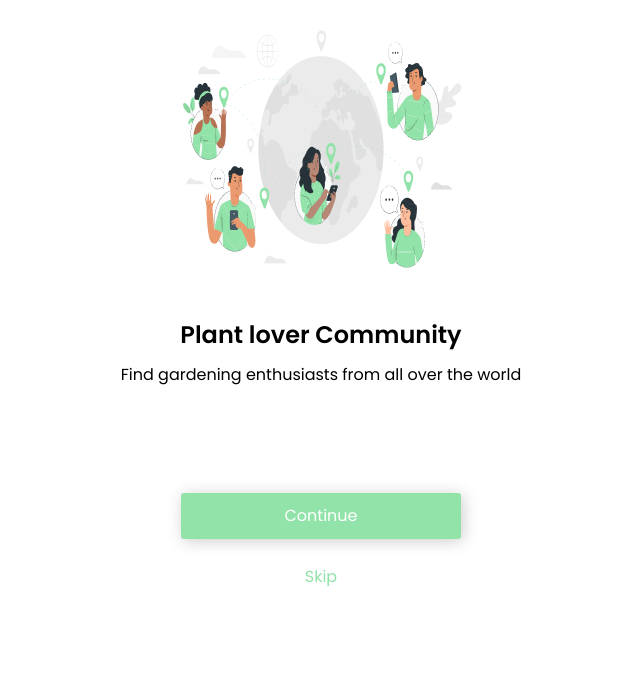
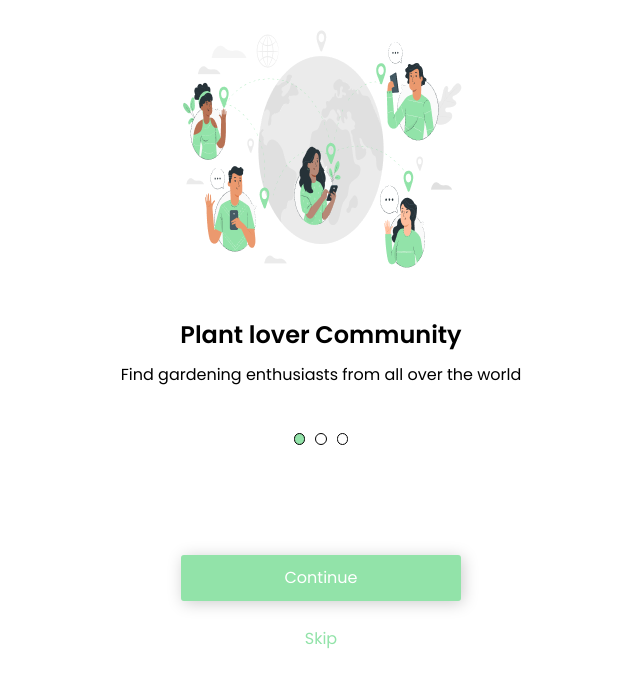
Before and after one commit to ygorgama/projeto-site-responsivo, a plain HTML site: page index.html in a window 1280 px wide. Shown: the whole page, without its empty margins (319-959 px from the left). Drawn offline with Linux system fonts and the light colour scheme.

Commit message:
Adicionado área para mostrar em que página da aplicação você está

```diff
--- a/css/style.css
+++ b/css/style.css
@@ -49,6 +49,26 @@ a {
   color: #92e3a9;
 }
 
+.navegation {
+  margin-top: 50px;
+  display: flex;
+  justify-content: center;
+}
+
+.nav-span {
+  padding: 0.3em;
+  border-radius: 100%;
+  border: 1px solid #000;
+}
+
+.nav-span:not(:last-child) {
+  margin-right: 10px;
+}
+
+.fixed {
+  background-color: #92e3a9;
+}
+
 @media screen and (max-width: 285px) {
   body {
     background: #fff;
--- a/index.html
+++ b/index.html
@@ -20,6 +20,11 @@
         <img src="./img/Online world-pana (1) 1.png" alt="" />
         <h1 class="title">Plant lover Community</h1>
         <p>Find gardening enthusiasts from all over the world</p>
+        <div class="navegation">
+          <span class="nav-span fixed"></span>
+          <span class="nav-span"></span>
+          <span class="nav-span"></span>
+        </div>
         <div class="container-redirect">
           <a class="btn" href="./second-page.html">Continue</a>
           <a class="skip" href="./last-page.html">Skip</a>
```
Also changed, not shown: last-page.html (+5 -0 lines), second-page.html (+5 -0 lines).
